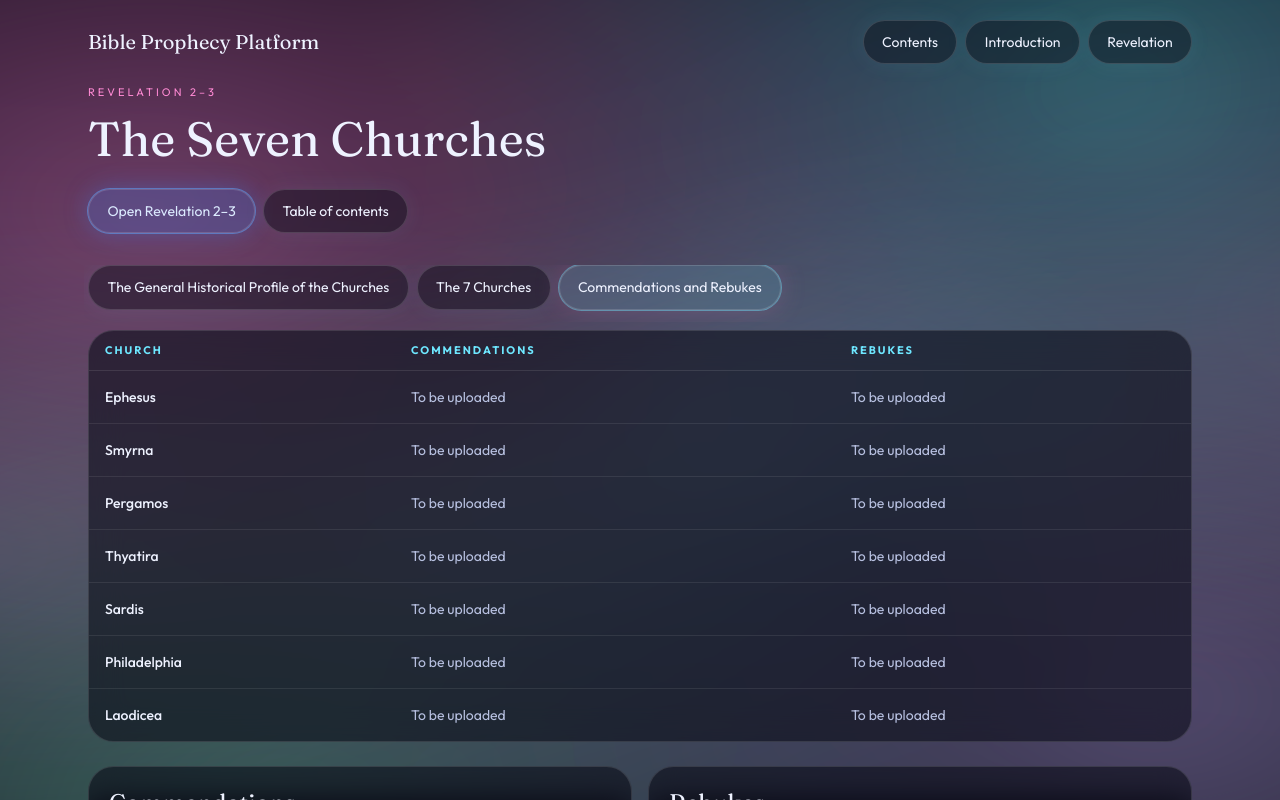
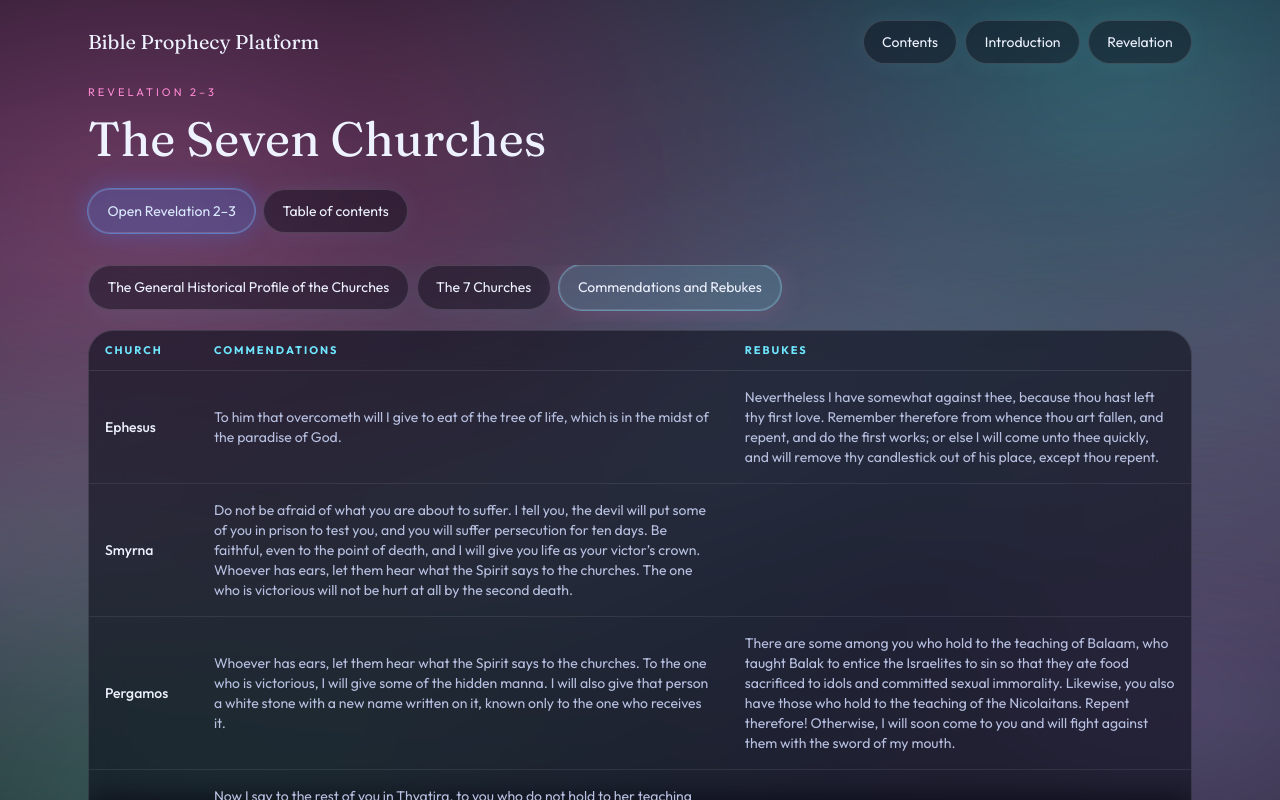
Before and after one commit to r3s0lv343vr/Bible-Prophecy-Website, a Next.js app: page /study/churches in a window 1280 px wide. Both pictures are taken after a click on the button "Commendations and Rebukes". Shown: the top 800 px of the page. Built offline with nearby package versions, Linux system fonts and the light colour scheme.

Commit message:
Fill the Church, Commendations, and Rebukes matrix from the supplied notes.
The existing table cells now carry the promises and rebukes. Folder tabs, chiastic placeholders, and the rest of the shell stay unchanged.

Co-authored-by: r3s0lv343vr <r3s0lv343vr@users.noreply.github.com>

```diff
--- a/src/components/commendations-rebukes-shell.tsx
+++ b/src/components/commendations-rebukes-shell.tsx
@@ -1,4 +1,5 @@
 import { churches } from "@/content/churches";
+import { churchCommendations } from "@/content/church-commendations";
 
 export function CommendationsRebukesShell() {
   return (
@@ -13,13 +14,16 @@ export function CommendationsRebukesShell() {
             </tr>
           </thead>
           <tbody>
-            {churches.map((church) => (
-              <tr key={church.id} className="border-b border-white/8 last:border-0">
-                <td className="px-4 py-4 font-medium">{church.name}</td>
-                <td className="px-4 py-4 text-[#b7c0e0]">To be uploaded</td>
-                <td className="px-4 py-4 text-[#b7c0e0]">To be uploaded</td>
-              </tr>
-            ))}
+            {churches.map((church) => {
+              const entry = churchCommendations[church.id];
+              return (
+                <tr key={church.id} className="border-b border-white/8 last:border-0">
+                  <td className="px-4 py-4 font-medium">{church.name}</td>
+                  <td className="px-4 py-4 text-[#b7c0e0]">{entry.commendation}</td>
+                  <td className="px-4 py-4 text-[#b7c0e0]">{entry.rebuke}</td>
+                </tr>
+              );
+            })}
           </tbody>
         </table>
       </div>
--- /dev/null
+++ b/src/content/church-commendations.ts
@@ -0,0 +1,49 @@
+import type { ChurchId } from "@/content/churches";
+
+export type ChurchCommendation = {
+  commendation: string;
+  rebuke: string;
+};
+
+export const churchCommendations: Record<ChurchId, ChurchCommendation> = {
+  ephesus: {
+    commendation:
+      "To him that overcometh will I give to eat of the tree of life, which is in the midst of the paradise of God.",
+    rebuke:
+      "Nevertheless I have somewhat against thee, because thou hast left thy first love. Remember therefore from whence thou art fallen, and repent, and do the first works; or else I will come unto thee quickly, and will remove thy candlestick out of his place, except thou repent.",
+  },
+  smyrna: {
+    commendation:
+      "Do not be afraid of what you are about to suffer. I tell you, the devil will put some of you in prison to test you, and you will suffer persecution for ten days. Be faithful, even to the point of death, and I will give you life as your victor’s crown. Whoever has ears, let them hear what the Spirit says to the churches. The one who is victorious will not be hurt at all by the second death.",
+    rebuke: "",
+  },
+  pergamos: {
+    commendation:
+      "Whoever has ears, let them hear what the Spirit says to the churches. To the one who is victorious, I will give some of the hidden manna. I will also give that person a white stone with a new name written on it, known only to the one who receives it.",
+    rebuke:
+      "There are some among you who hold to the teaching of Balaam, who taught Balak to entice the Israelites to sin so that they ate food sacrificed to idols and committed sexual immorality. Likewise, you also have those who hold to the teaching of the Nicolaitans. Repent therefore! Otherwise, I will soon come to you and will fight against them with the sword of my mouth.",
+  },
+  thyatira: {
+    commendation:
+      "Now I say to the rest of you in Thyatira, to you who do not hold to her teaching and have not learned Satan’s so-called deep secrets, ‘I will not impose any other burden on you, except to hold on to what you have until I come.’ To the one who is victorious and does my will to the end, I will give authority over the nations— that one ‘will rule them with an iron scepter and will dash them to pieces like pottery’ — just as I have received authority from my Father. I will also give that one the morning star. Whoever has ears, let them hear what the Spirit says to the churches.",
+    rebuke:
+      "I have given her time to repent of her immorality, but she is unwilling. So I will cast her on a bed of suffering, and I will make those who commit adultery with her suffer intensely, unless they repent of her ways. I will strike her children dead. Then all the churches will know that I am he who searches hearts and minds, and I will repay each of you according to your deeds.",
+  },
+  sardis: {
+    commendation:
+      "Yet you have a few people in Sardis who have not soiled their clothes. They will walk with me, dressed in white, for they are worthy. The one who is victorious will, like them, be dressed in white. I will never blot out the name of that person from the book of life, but will acknowledge that name before my Father and his angels. Whoever has ears, let them hear what the Spirit says to the churches.",
+    rebuke:
+      "Remember, therefore, what you have received and heard; hold it fast, and repent. But if you do not wake up, I will come like a thief, and you will not know at what time I will come to you.",
+  },
+  philadelphia: {
+    commendation:
+      "I am coming soon. Hold on to what you have, so that no one will take your crown. The one who is victorious I will make a pillar in the temple of my God. Never again will they leave it. I will write on them the name of my God and the name of the city of my God, the new Jerusalem, which is coming down out of heaven from my God; and I will also write on them my new name. Whoever has ears, let them hear what the Spirit says to the churches.",
+    rebuke: "",
+  },
+  laodicea: {
+    commendation:
+      "To the one who is victorious, I will give the right to sit with me on my throne, just as I was victorious and sat down with my Father on his throne. Whoever has ears, let them hear what the Spirit says to the churches.",
+    rebuke:
+      "I know your deeds, that you are neither cold nor hot. I wish you were either one or the other! So, because you are lukewarm—neither hot nor cold—I am about to spit you out of my mouth. You say, ‘I am rich; I have acquired wealth and do not need a thing.’ But you do not realize that you are wretched, pitiful, poor, blind and naked. I counsel you to buy from me gold refined in the fire, so you can become rich; and white clothes to wear, so you can cover your shameful nakedness; and salve to put on your eyes, so you can see.",
+  },
+};
```
